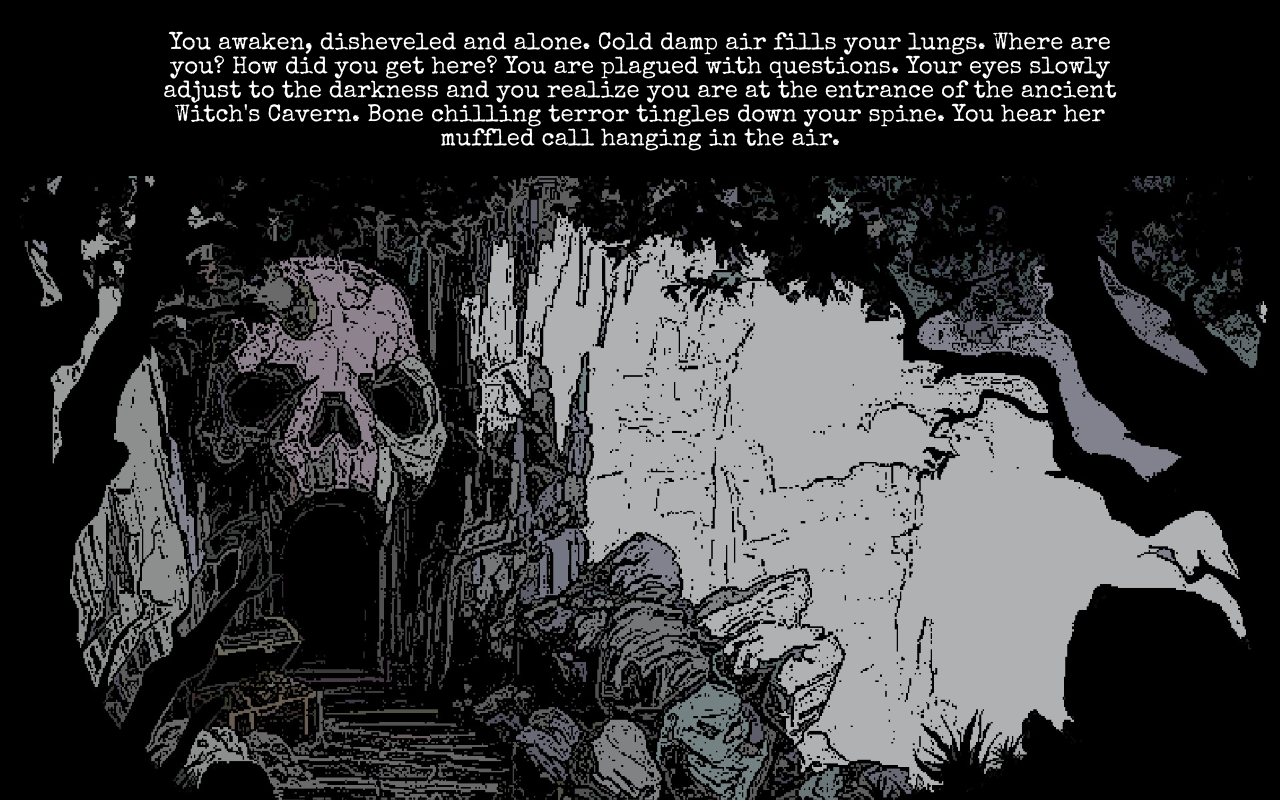
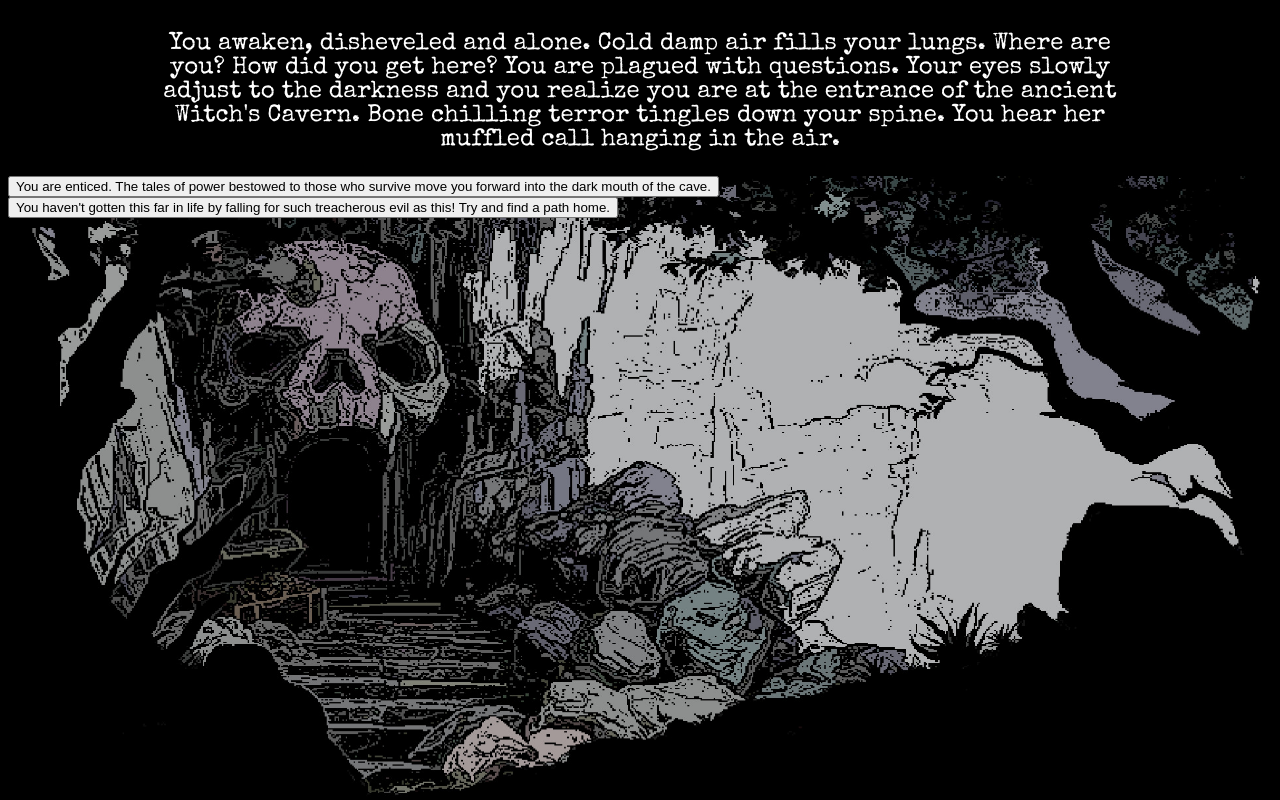
Before and after one commit to AlrightErin27/deliverable_p4, a React (Create React App) app: page /start-page in a window 1280 px wide. Shown: the top 800 px of the page. Built offline with nearby package versions, Linux system fonts and the light colour scheme.

Commit message:
conditional rendering using dec tree gamestate in StartPage init

```diff
--- a/public/index.html
+++ b/public/index.html
@@ -7,7 +7,7 @@
       name="description"
       content="Web site created using create-react-app"
     />
-    <title>Proof of Concept</title>
+    <title>Choose Your Own Adventure</title>
   </head>
   <body>
     <!-- <canvas id="canvas" width="300" height="300"></canvas> -->
--- a/src/App.css
+++ b/src/App.css
@@ -15,6 +15,9 @@
 /* font-family: 'Special Elite', cursive; */
 
 /* ///////////////////////////HOME PAGE ITEMS////////////////////////////// */
+#root {
+  max-height: 100vh;
+}
 .heading-text {
   text-align: center;
   color: rgb(247, 227, 8);
@@ -61,6 +64,7 @@
 /* Main Start Page Container*/
 .startPg-container {
   display: grid;
+  max-height: 100vh;
 }
 /* Story Display*/
 .story-text {
@@ -71,12 +75,12 @@
   width: 100%;
 }
 .paragraph {
-  padding: 0px 140px 0px 140px;
+  padding: 0 140px 0 140px;
 }
 /* Canvas Display*/
 .start-canvas {
   background: url("./backgrounds/START.jpeg") no-repeat center fixed;
   width: 100%;
-  height: 800vh;
+  height: 80vh;
   background-size: 100% 100%;
 }
--- a/src/App.js
+++ b/src/App.js
@@ -5,7 +5,7 @@ import { BrowserRouter, Route, Link, Switch } from "react-router-dom";
 
 //Route to Page Imports
 import home from "./components/pages/home";
-import startPage from "./components/pages/startPage";
+import StartPage from "./components/pages/StartPage";
 
 function App() {
   //////////////////Logical Size Fxn///////////////////////////////
@@ -69,7 +69,7 @@ function App() {
     <BrowserRouter>
       <div>
         <Switch>
-          <Route path="/start-page" component={startPage} exact={true} />
+          <Route path="/start-page" component={StartPage} exact={true} />
           <Route path="/" component={home} exact={true} />
         </Switch>
       </div>
--- a/src/components/pages/startPage.jsx
+++ b/src/components/pages/startPage.jsx
@@ -1,11 +1,25 @@
-import story from "../../story/story.json";
+import tree from "../../story/DecisionTree";
+import { useState } from "react";
 
-const startPage = () => (
-  <div className="startPg-container">
-    <div className="story-text">
-      <p className="paragraph">{story.startStory.story}</p>
+const StartPage = () => {
+  //set State
+  const [gameState, setGameState] = useState(tree.root);
+  // console.log(gameState);
+
+  return (
+    <div className="startPg-container">
+      <div className="story-text">
+        <p className="paragraph">{gameState.story}</p>
+      </div>
+      <div className="start-canvas">
+        <button onClick={() => setGameState(gameState.choiceOne)}>
+          {gameState.choiceOneText}
+        </button>
+        <button onClick={() => setGameState(gameState.choiceTwo)}>
+          {gameState.choiceTwoText}
+        </button>
+      </div>
     </div>
-    <div className="start-canvas"></div>
-  </div>
-);
-export default startPage;
+  );
+};
+export default StartPage;
```
